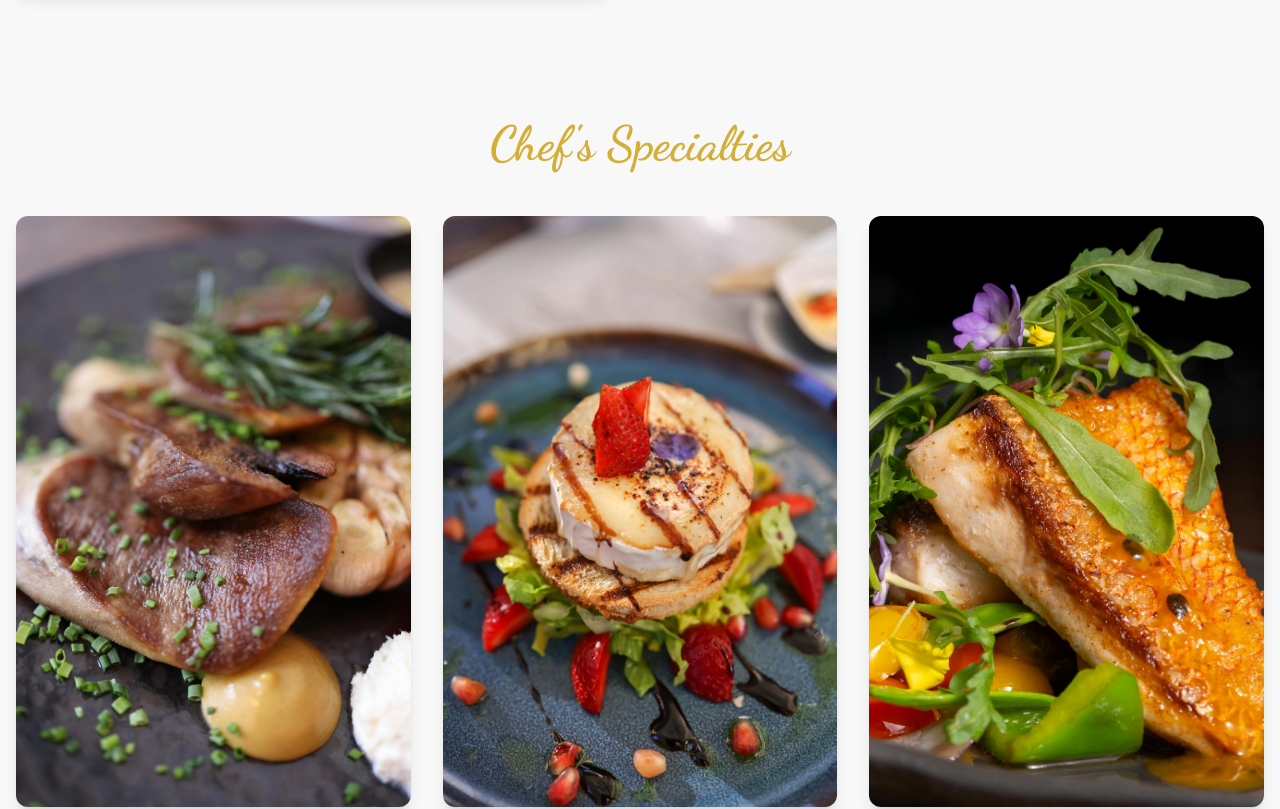
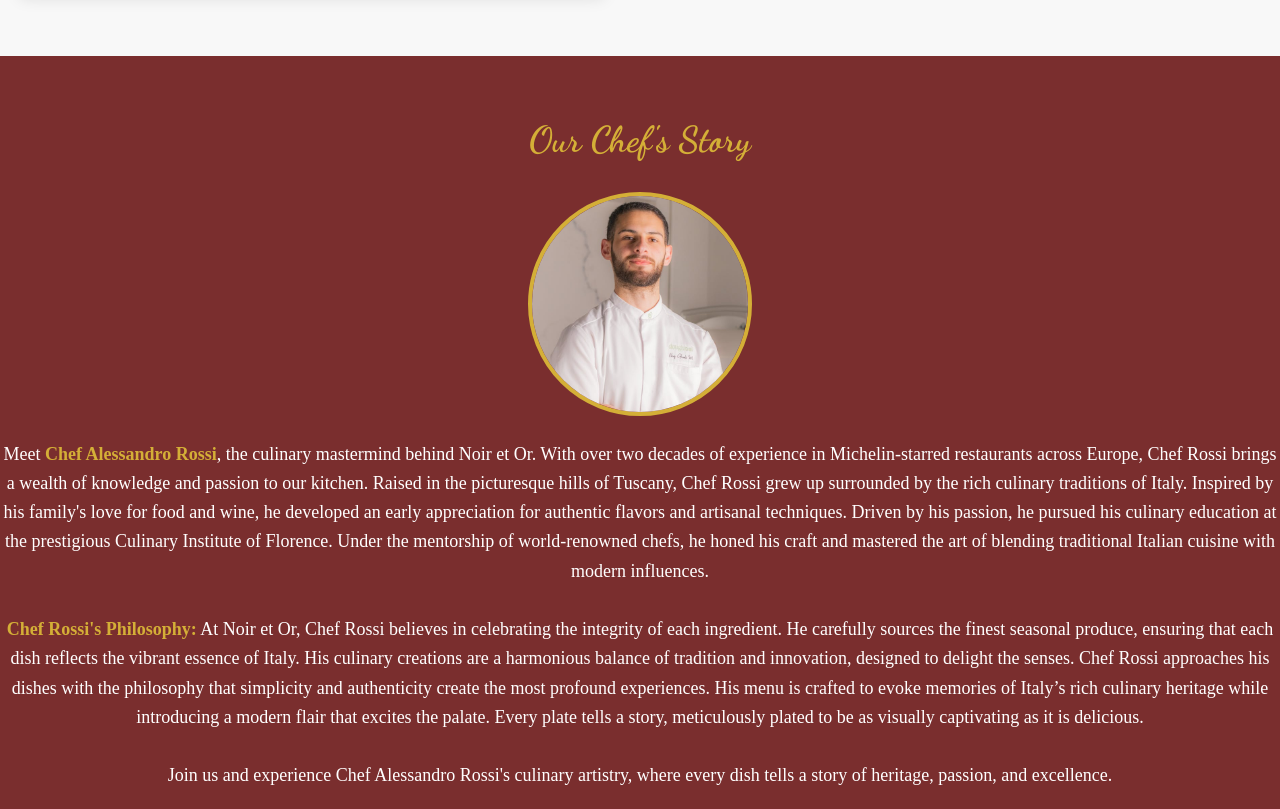
Before and after one commit to Alex2890/classy-restaurant, a Vue app in the folder frontend/: page / in a window 1280 px wide. Shown: the part 1760-2569 px from the top of the page. Built offline with nearby package versions, Linux system fonts and the light colour scheme; a web font is replaced by a local one.

Commit message:
Added and completed OurChefStory.

```diff
--- /dev/null
+++ b/frontend/src/components/OurChefStory.vue
@@ -0,0 +1,40 @@
+<template>
+  <section class="py-16 bg-[var(--bg-deep-burgundy-light)] text-[var(--text-white)] text-center">
+    <div class="container mx-auto">
+      <!-- Section Title -->
+      <h2 class="text-4xl font-bold mb-8 text-[var(--primary-gold)]" style="font-family: var(--font-title);">
+        Our Chef's Story
+      </h2>
+      <!-- Chef Image -->
+      <div class="relative mx-auto w-56 h-56 rounded-full overflow-hidden border-4 border-[var(--primary-gold)]">
+        <img
+          :src="chefImage"
+          alt="Chef Alessandro Rossi"
+          class="w-full h-full object-cover object-top scale-[1.0]"
+        />
+      </div>
+      <!-- Chef's Story -->
+      <p class="mt-6 text-lg leading-relaxed" style="font-family: var(--font-button);">
+        Meet <span class="text-[var(--primary-gold)] font-bold">Chef Alessandro Rossi</span>, the culinary mastermind behind Noir et Or.
+        With over two decades of experience in Michelin-starred restaurants across Europe, Chef Rossi brings a wealth of knowledge and passion to our kitchen.
+        Raised in the picturesque hills of Tuscany, Chef Rossi grew up surrounded by the rich culinary traditions of Italy. Inspired by his family's love for
+        food and wine, he developed an early appreciation for authentic flavors and artisanal techniques.
+        Driven by his passion, he pursued his culinary education at the prestigious Culinary Institute of Florence. Under the mentorship of world-renowned chefs,
+        he honed his craft and mastered the art of blending traditional Italian cuisine with modern influences.
+        <br /><br />
+        <span class="text-[var(--primary-gold)] font-bold">Chef Rossi's Philosophy:</span>
+        At Noir et Or, Chef Rossi believes in celebrating the integrity of each ingredient. He carefully sources the finest seasonal produce, ensuring that each dish
+        reflects the vibrant essence of Italy. His culinary creations are a harmonious balance of tradition and innovation, designed to delight the senses.
+        Chef Rossi approaches his dishes with the philosophy that simplicity and authenticity create the most profound experiences.
+        His menu is crafted to evoke memories of Italy’s rich culinary heritage while introducing a modern flair that excites the palate.
+        Every plate tells a story, meticulously plated to be as visually captivating as it is delicious.
+        <br /><br />
+        Join us and experience Chef Alessandro Rossi's culinary artistry, where every dish tells a story of heritage, passion, and excellence.
+      </p>
+    </div>
+  </section>
+</template>
+
+<script setup>
+import chefImage from '@/assets/chef-story.jpg';
+</script>
--- a/frontend/src/style.css
+++ b/frontend/src/style.css
@@ -16,7 +16,7 @@
   --champagne-gold: #f7e7ce;
 
     /* New Section Backgrounds */
-    --bg-merlot: #4b1d1d;
+    --bg-deep-burgundy-light: #7A2E2E;
     --bg-midnight-blue: #1e2a38;
 
   /* Font Families */
--- a/frontend/src/views/Home.vue
+++ b/frontend/src/views/Home.vue
@@ -2,6 +2,7 @@
   <div>
     <hero />
     <AboutUs />
+    <OurChefStory />
     <featured />
   </div>
 </template>
@@ -10,4 +11,5 @@
 import Hero from "@/components/Hero.vue";
 import Featured from "@/components/Featured.vue";
 import AboutUs from "@/components/AboutUs.vue";
+import OurChefStory from "@/components/OurChefStory.vue";
 </script>
```
Also changed, not shown: frontend/src/assets/chef-story.jpg (added).
